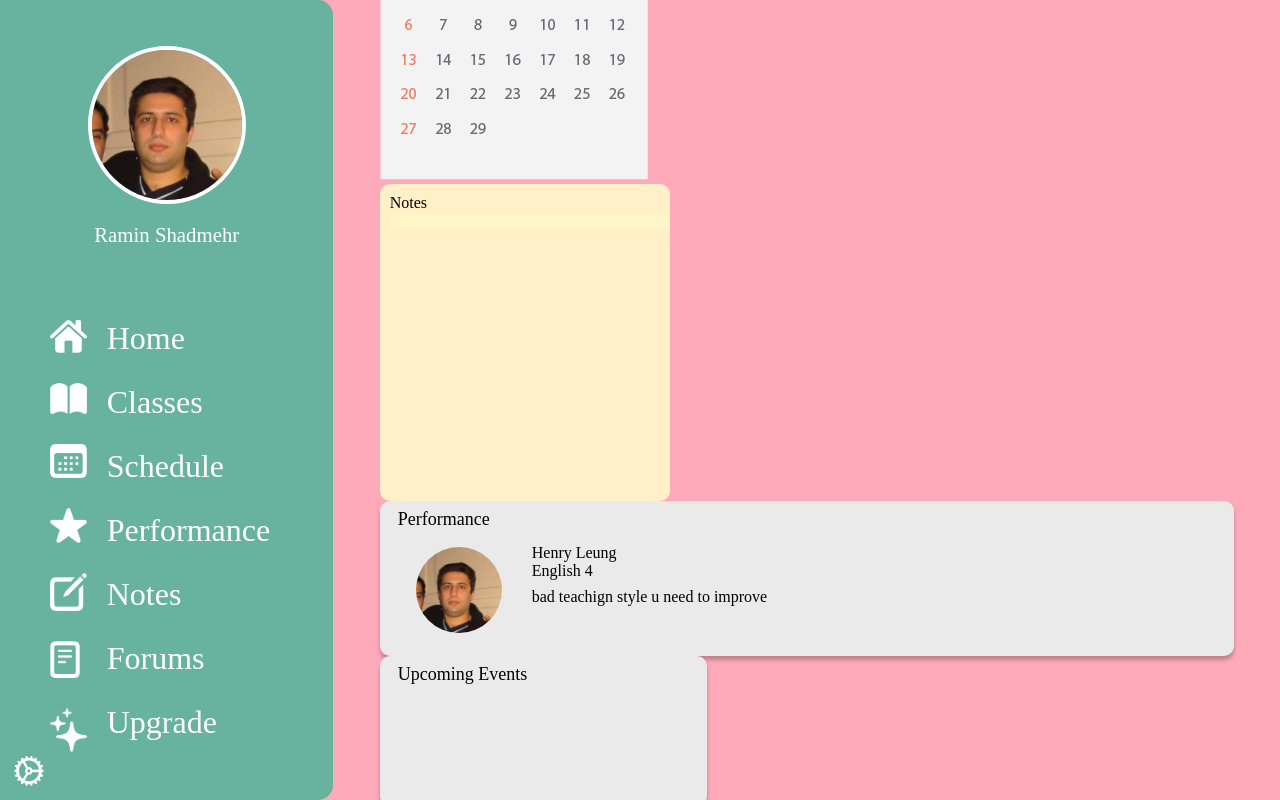
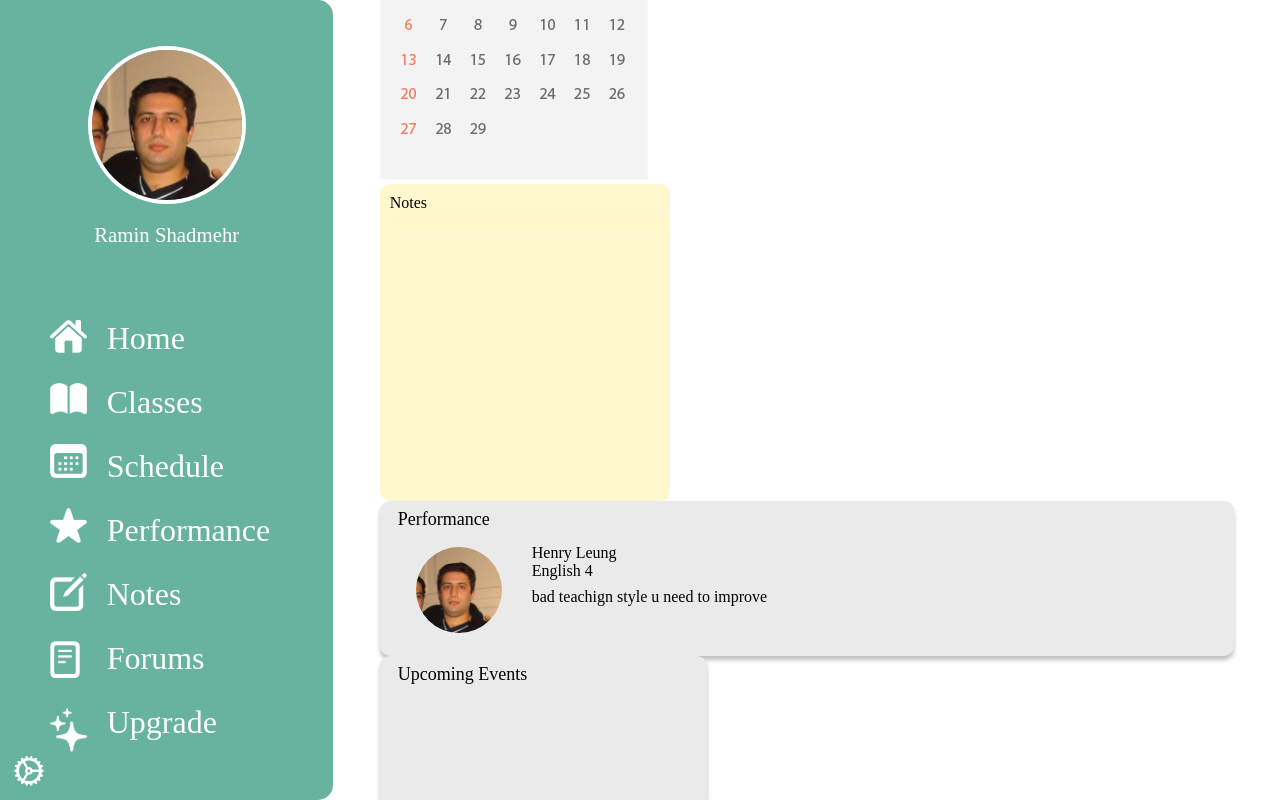
Before and after one commit to eliastayag/blueteal, a React (Create React App) app: page / in a window 1280 px wide. Built offline with nearby package versions, Linux system fonts and the light colour scheme; a web font is replaced by a local one.

Commit message:
fab remove

```diff
--- a/src/pages/DashboardStyles.scss
+++ b/src/pages/DashboardStyles.scss
@@ -9,7 +9,6 @@
     padding: 0px;
     display: flex;  /*enables flex content for its children*/
     justify-content: center;
-    background-color: #FAB;
 }
 
 .right-content {
```
